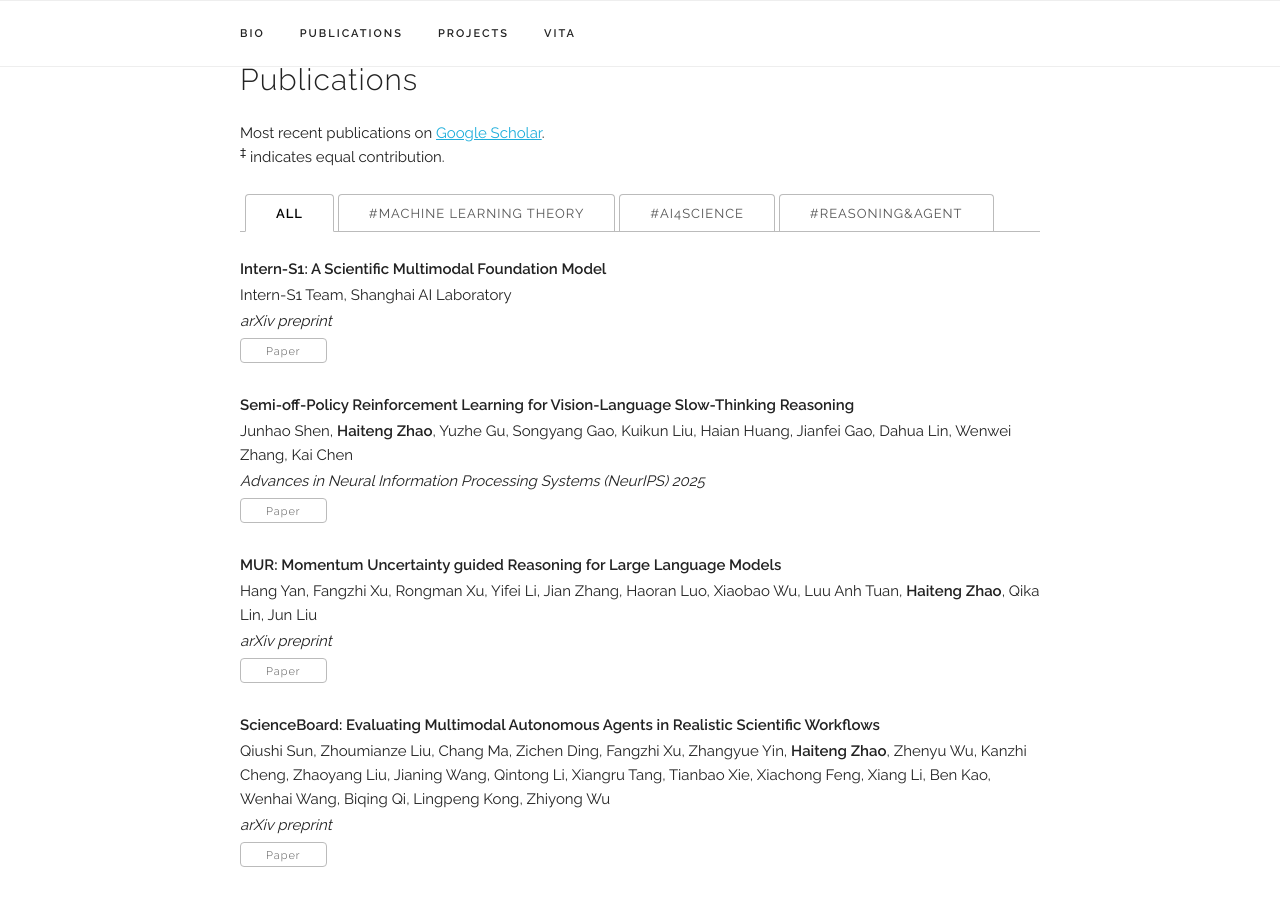
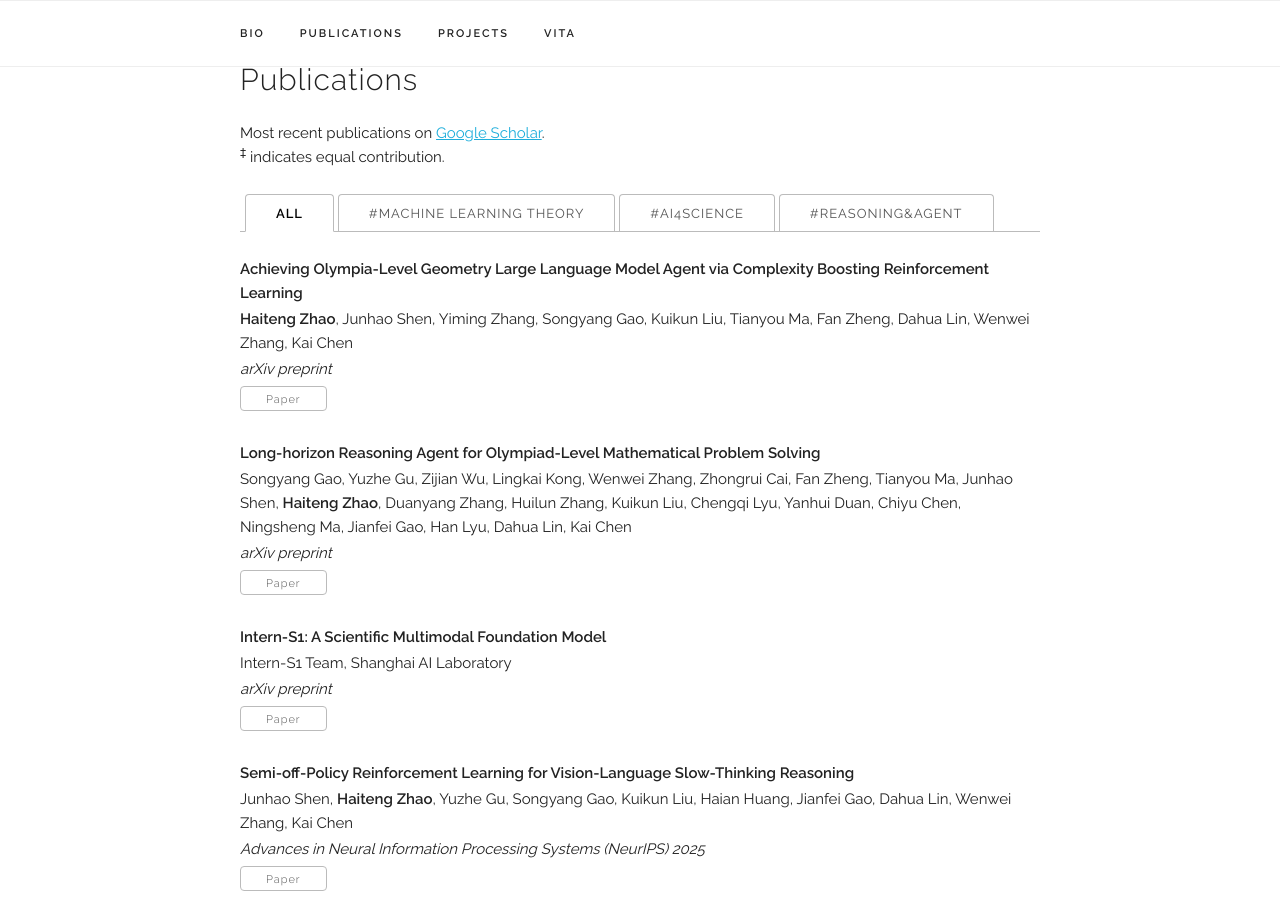
Before and after one commit to zhao-ht/haitengzhao, a Jekyll site: the page built from index.html, in a window 1280 px wide and 900 px high, scrolled down 1107 px. Built offline with Jekyll 4.4.1, drawn with Linux system fonts in a browser that asks for light colours; some web fonts are replaced.

Commit message:
Update publications.yaml

```diff
--- a/_data/publications.yaml
+++ b/_data/publications.yaml
@@ -1,4 +1,18 @@
 papers:
+  - title: "Achieving Olympia-Level Geometry Large Language Model Agent via Complexity Boosting Reinforcement Learning"
+    authors: "<b>Haiteng Zhao</b>, Junhao Shen, Yiming Zhang, Songyang Gao, Kuikun Liu, Tianyou Ma, Fan Zheng, Dahua Lin, Wenwei Zhang, Kai Chen"
+    venue: "arXiv preprint"
+    paper_pdf: "https://arxiv.org/pdf/2512.10534"
+    ai4science: y
+    agent: y
+
+  - title: "Long-horizon Reasoning Agent for Olympiad-Level Mathematical Problem Solving"
+    authors: "Songyang Gao, Yuzhe Gu, Zijian Wu, Lingkai Kong, Wenwei Zhang, Zhongrui Cai, Fan Zheng, Tianyou Ma, Junhao Shen, <b>Haiteng Zhao</b>, Duanyang Zhang, Huilun Zhang, Kuikun Liu, Chengqi Lyu, Yanhui Duan, Chiyu Chen, Ningsheng Ma, Jianfei Gao, Han Lyu, Dahua Lin, Kai Chen"
+    venue: "arXiv preprint"
+    paper_pdf: "https://arxiv.org/pdf/2512.10739"
+    ai4science: y
+    agent: y
+
   - title: "Intern-S1: A Scientific Multimodal Foundation Model"
     authors: "Intern-S1 Team, Shanghai AI Laboratory"
     venue: "arXiv preprint"
```
